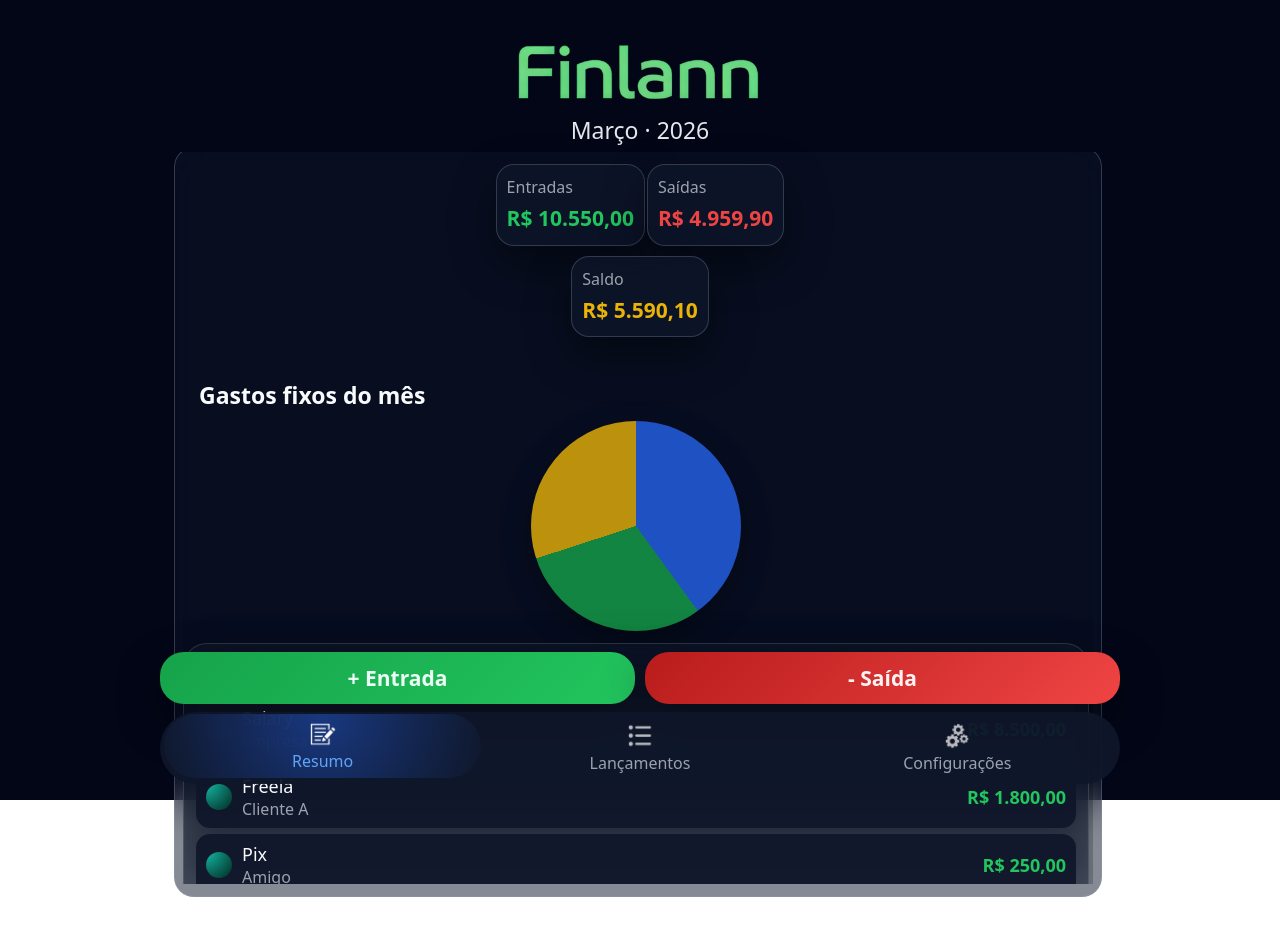
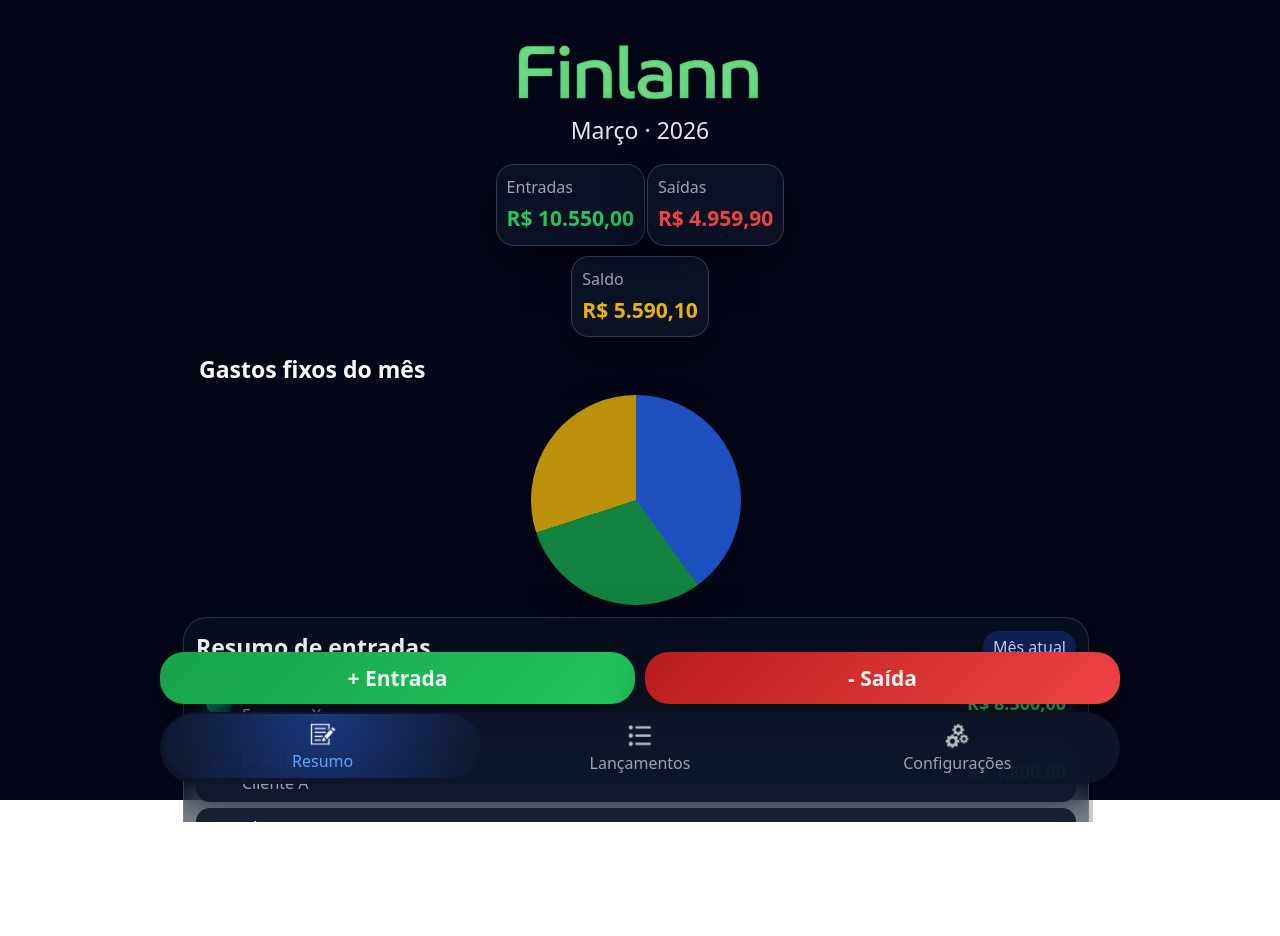
Before and after one commit to junnio-b-bart/finlann, a React (Vite) app: page / in a window 1280 px wide. Shown: the top 936 px of the page. Built offline with nearby package versions, Linux system fonts and the light colour scheme; no server answers.

Commit message:
Checkpoint: summary box position + scroll height micro-tuned

```diff
--- a/src/styles/finlann.css
+++ b/src/styles/finlann.css
@@ -13,11 +13,13 @@
   padding-bottom: 8px;
 }
 
-/* faixa dura só atrás da logo + mês/ano */
+/* faixa atrás da logo + mês/ano com mesma cor do background do app */
 .finlann-header-strip {
   padding-top: 8px;
   padding-bottom: 4px;
-  background: radial-gradient(circle at top, #020617 0, #020617 30%, #020617 60%, #020617 100%);
+  background: #020617;
+  backdrop-filter: none;
+  -webkit-backdrop-filter: none;
 }
 
 /* área de conteúdo (resumo de entradas/saídas) – deixa o scroll por conta da página */
@@ -33,22 +35,24 @@
 .finlann-summary-box {
   position: relative;
   border-radius: 20px;
-  /* truque de camada: o fundo começa na mesma altura dos cards, mas o conteúdo começa abaixo */
-  margin-top: -216px;   /* sobe mais um pouco; agora o vidro encosta bem na faixa da logo */
-  padding: 216px 8px 12px; /* mantém o conteúdo começando logo abaixo dos cards */
-  background: rgba(15, 23, 42, 0.5);
-  border: 1px solid rgba(148, 163, 184, 0.3);
-  backdrop-filter: blur(22px);
-  -webkit-backdrop-filter: blur(22px);
+  /* truque de camada: o fundo começa na mesma altura dos cards, mas o conteúdo começa um pouco mais alto */
+  margin-top: -214px;   /* abaixa o box 2px em relação à logo/cards */
+  padding: 188px 8px 12px; /* conteúdo na mesma altura relativa aos cards */
+  /* vidro contínuo atrás do conteúdo do box */
+  /* fundo transparente: deixa só os próprios cards/seções aparecerem */
+  background: transparent;
+  border: 1px solid transparent; /* sem borda desenhada */
+  backdrop-filter: none;
+  -webkit-backdrop-filter: none;
   margin-bottom: 8px; /* só um respiro antes da barra de menu */
   z-index: 1; /* abaixo dos cards de Entradas/Saídas/Saldo */
 }
 
 /* conteúdo rolável dentro do box, com respiro em cima/baixo da barra */
 .finlann-summary-inner {
-  max-height: 520px; /* desce mais um pouco, quase tocando os botões sem passar */
+  max-height: 484px; /* ajuste fino extra: +2px pra chegar um pouco mais perto dos botões */
   overflow-y: auto;
-  padding: 12px 4px 12px 0; /* moldura de vidro puro em cima e embaixo do conteúdo */
+  padding: 12px 4px 20px 0; /* respiro de vidro puro em cima e embaixo do conteúdo */
   scrollbar-width: thin; /* Firefox: barra fininha dentro do box */
   scrollbar-color: rgba(148, 163, 184, 0.6) transparent;
 }
```
